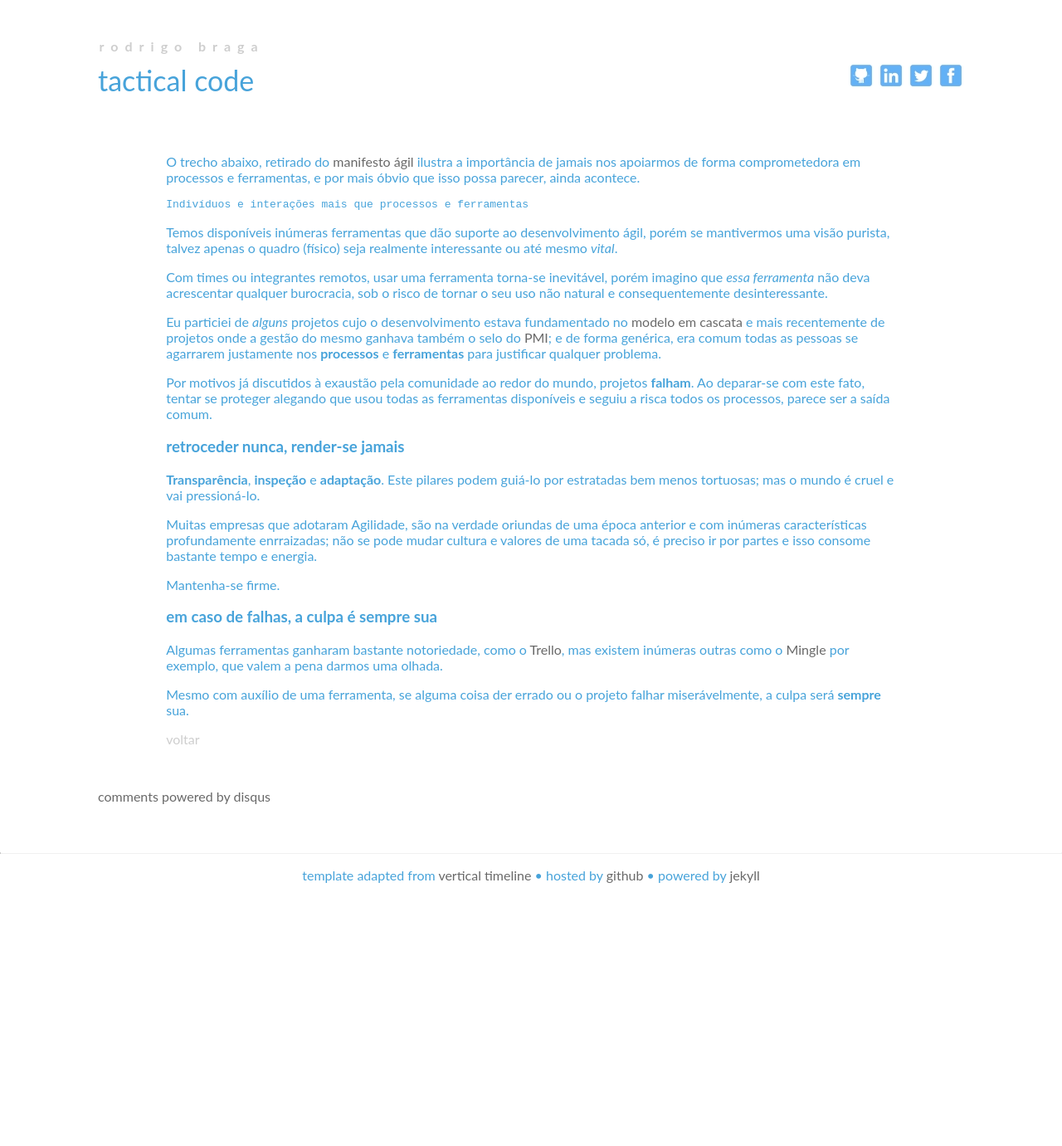
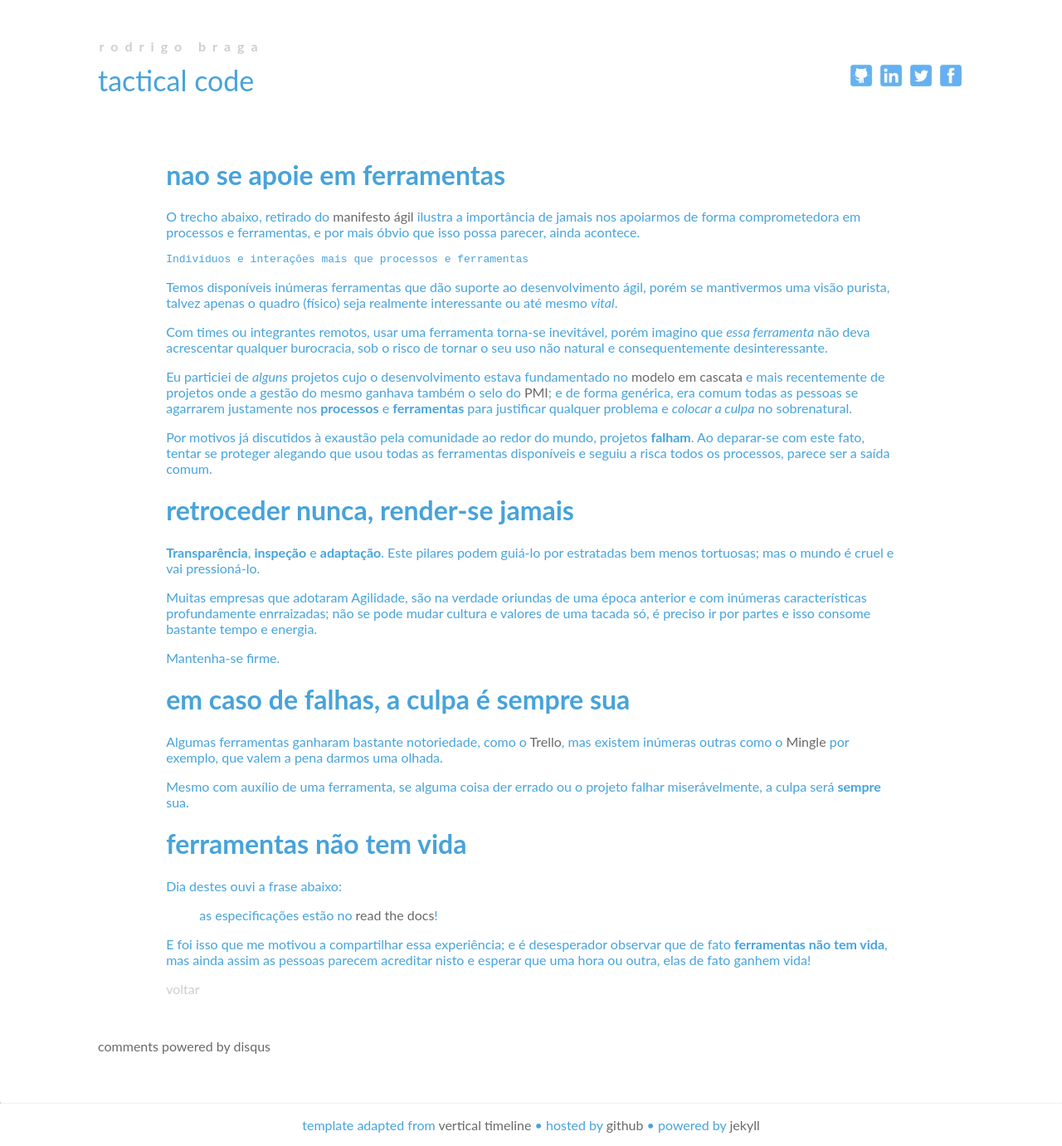
Before and after one commit to rodrigobraga/rodrigobraga.github.io, a Jekyll site: the page built from _posts/2013-11-21-nao-se-apoie-em-ferramentas.md, in a window 1280 px wide. Shown: the whole page at 83% size. Built offline with Jekyll 4.4.1, drawn with Linux system fonts in a browser that asks for light colours; Markdown is read by kramdown in place of the engine named in the settings; comment, search, counter and statistics services are not loaded; before the commit the page ends 1080 px from its top, so only the background shows below that.

Commit message:
Update 2013-11-21-nao-se-apoie-em-ferramentas.md

````diff
--- a/_posts/2013-11-21-nao-se-apoie-em-ferramentas.md
+++ b/_posts/2013-11-21-nao-se-apoie-em-ferramentas.md
@@ -7,7 +7,7 @@ tags: [scrum, carreira]
 summary: cultura e valores são sempre mais importantes do que qualquer ferramenta.
 comments: true
 ---
-
+# nao se apoie em ferramentas
 O trecho abaixo, retirado do [manifesto ágil](http://agilemanifesto.org/iso/ptbr/) ilustra a importância de jamais nos apoiarmos de forma comprometedora em processos e ferramentas, e por mais óbvio que isso possa parecer, ainda acontece.
 
 ```
@@ -18,11 +18,11 @@ Temos disponíveis inúmeras ferramentas que dão suporte ao desenvolvimento ág
 
 Com times ou integrantes remotos, usar uma ferramenta torna-se inevitável, porém imagino que *essa ferramenta* não deva acrescentar qualquer burocracia, sob o risco de tornar o seu uso não natural e consequentemente desinteressante.
 
-Eu particiei de *alguns* projetos cujo o desenvolvimento estava fundamentado no [modelo em cascata](http://pt.wikipedia.org/wiki/Modelo_em_cascata) e mais recentemente de projetos onde a gestão do mesmo ganhava também o selo do [PMI](http://www.pmi.org); e de forma genérica, era comum todas as pessoas se agarrarem justamente nos **processos** e **ferramentas** para justificar qualquer problema.
+Eu particiei de *alguns* projetos cujo o desenvolvimento estava fundamentado no [modelo em cascata](http://pt.wikipedia.org/wiki/Modelo_em_cascata) e mais recentemente de projetos onde a gestão do mesmo ganhava também o selo do [PMI](http://www.pmi.org); e de forma genérica, era comum todas as pessoas se agarrarem justamente nos **processos** e **ferramentas** para justificar qualquer problema e *colocar a culpa* no sobrenatural.
 
 Por motivos já discutidos à exaustão pela comunidade ao redor do mundo, projetos **falham**. Ao deparar-se com este fato, tentar se proteger alegando que usou todas as ferramentas disponíveis e seguiu a risca todos os processos, parece ser a saída comum.
 
-### retroceder nunca, render-se jamais
+# retroceder nunca, render-se jamais
 
 **Transparência**, **inspeção** e **adaptação**. Este pilares podem guiá-lo por estratadas bem menos tortuosas; mas o mundo é cruel e vai pressioná-lo.
 
@@ -30,8 +30,17 @@ Muitas empresas que adotaram Agilidade, são na verdade oriundas de uma época a
 
 Mantenha-se firme.
 
-### em caso de falhas, a culpa é sempre sua
+# em caso de falhas, a culpa é sempre sua
 
 Algumas ferramentas ganharam bastante notoriedade, como o [Trello](http://www.trello.com), mas existem inúmeras outras como o [Mingle](http://www.thoughtworks.com/products/mingle-agile-project-management) por exemplo, que valem a pena darmos uma olhada.
 
 Mesmo com auxílio de uma ferramenta, se alguma coisa der errado ou o projeto falhar miserávelmente, a culpa será **sempre** sua.
+
+# ferramentas não tem vida
+
+Dia destes ouvi a frase abaixo:
+
+> as especificações estão no [read the docs](https://readthedocs.org/)!
+
+
+E foi isso que me motivou a compartilhar essa experiência; e é desesperador observar que de fato **ferramentas não tem vida**, mas ainda assim as pessoas parecem acreditar nisto e esperar que uma hora ou outra, elas de fato ganhem vida!
````
